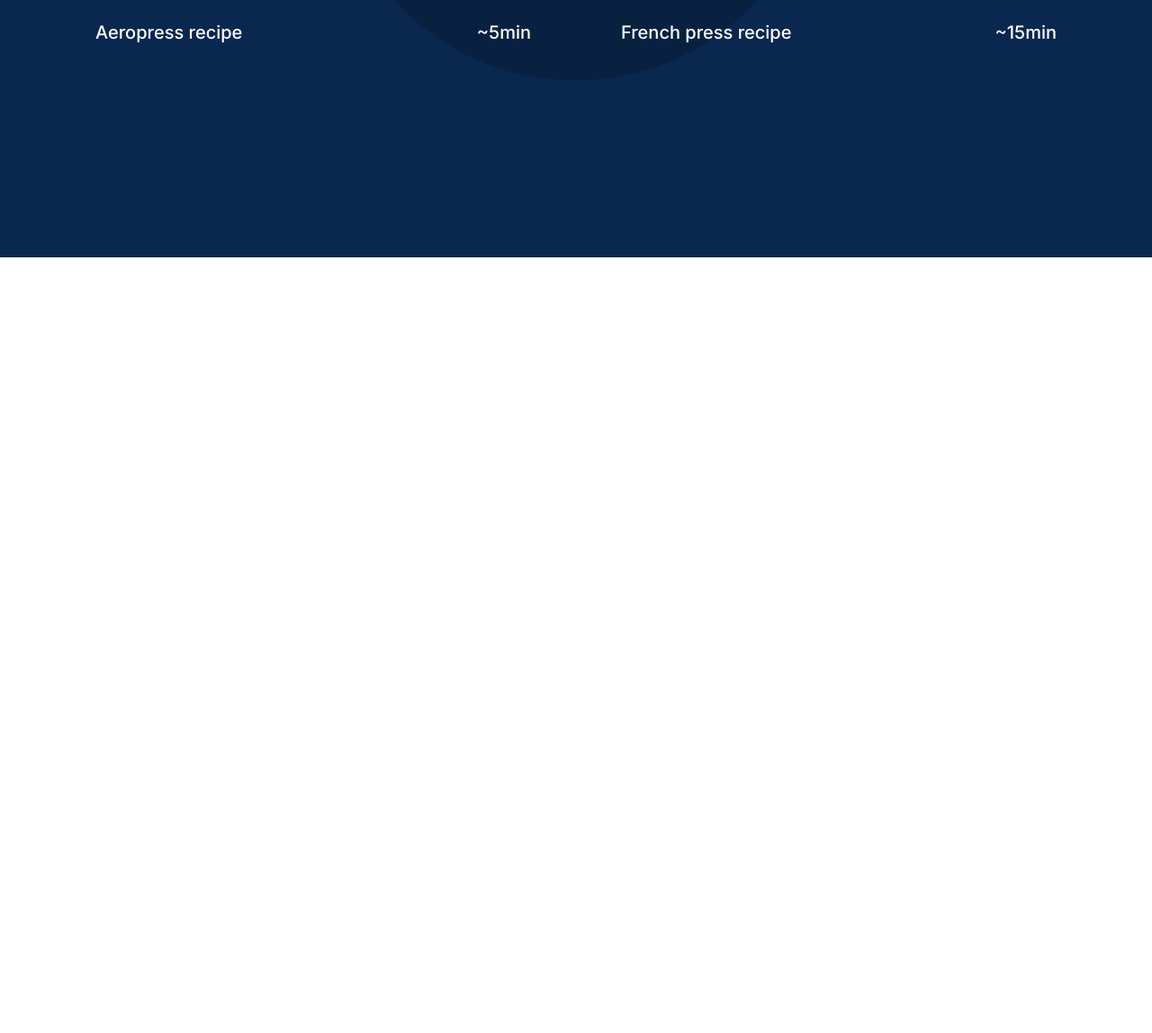
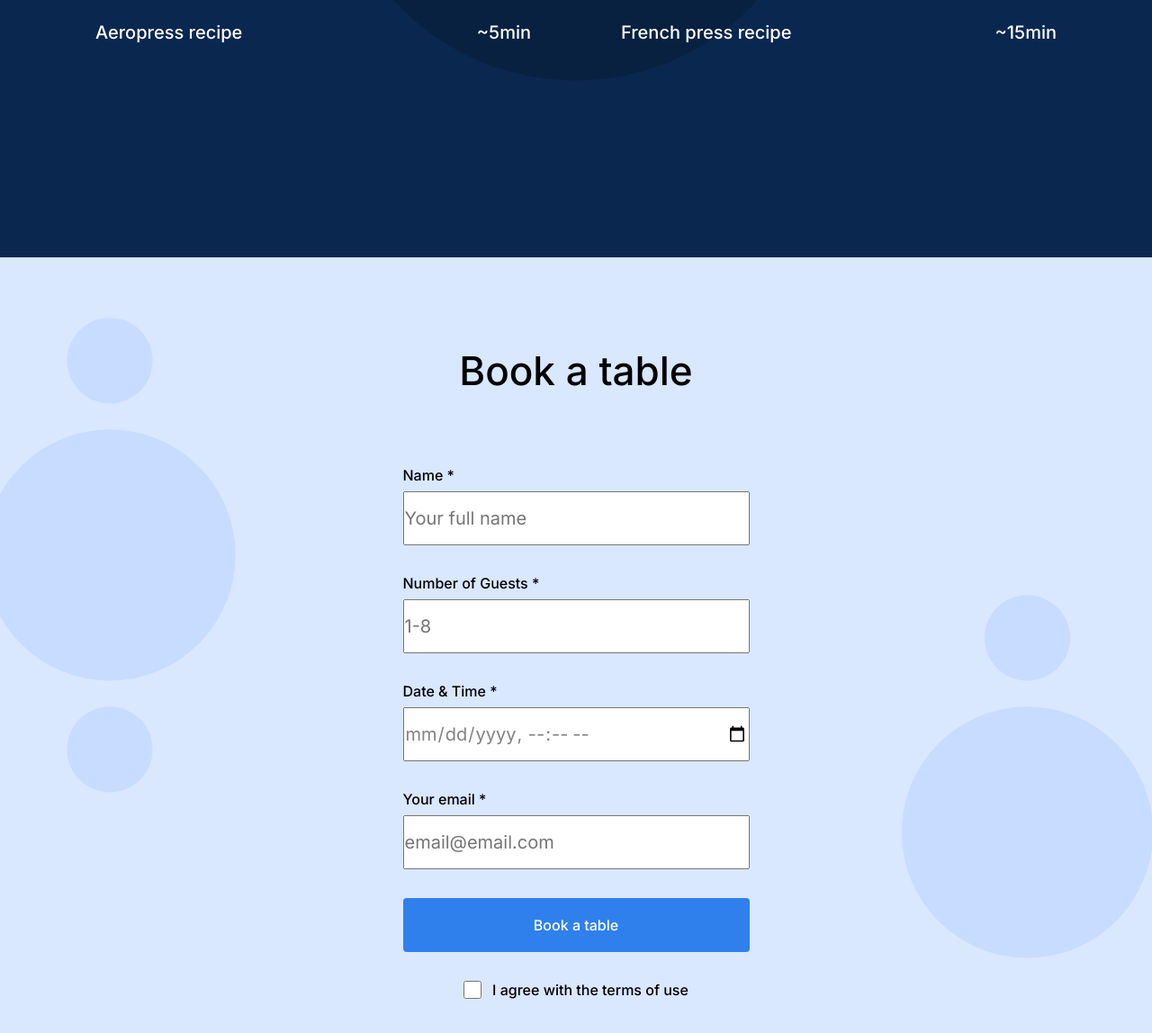
Before and after one commit to taylorrubbert/se_project_coffeeshop, a plain HTML site: page index.html in a window 1280 px wide. Shown: the part 1466-2614 px from the top of the page at 90% size. Before the commit the page ends 1752 px from the top, so only its background shows below. Drawn offline with Linux system fonts and the light colour scheme.

Commit message:
added form

```diff
--- a/index.html
+++ b/index.html
@@ -102,7 +102,61 @@
             </div>
           </div>
         </section>
-        <section class="reservation" id="Book"></section>
+        <section class="reservation" id="Book">
+          <h2 class="reservation__title">Book a table</h2>
+          <form class="reservation__form form">
+            <fieldset class="form__fieldset">
+              <label class="form__label"
+                >Name *
+                <input
+                  class="form__input"
+                  type="text"
+                  required
+                  id="guest-name"
+                  name="guest-name"
+                  placeholder="Your full name"
+                />
+              </label>
+              <label class="form__label"
+                >Number of Guests *
+                <input
+                  class="form__input"
+                  type="text"
+                  required
+                  id="guest-count"
+                  name="guest-count"
+                  placeholder="1-8"
+                  min="1"
+                  max="8"
+                />
+              </label>
+              <label class="form__label"
+                >Date & Time *
+                <input
+                  class="form__input"
+                  type="datetime-local"
+                  required
+                  id="date-time"
+                  name="date-time"
+                />
+              </label>
+              <label class="form__label"
+                >Your email *
+                <input
+                  class="form__input"
+                  type="email"
+                  placeholder="email@email.com"
+                  required
+                />
+              </label>
+            </fieldset>
+            <button type="submit" class="form__button">Book a table</button>
+            <label class="form__label form__label_type_checkbox">
+              <input type="checkbox" class="form__checkbox" />
+              I agree with the terms of use
+            </label>
+          </form>
+        </section>
         <section class="menu" id="Menu"></section>
         <section class="about" id="Contact"></section>
       </main>
--- a/pages/index.css
+++ b/pages/index.css
@@ -155,3 +155,87 @@
   display: flex;
   justify-content: space-between;
 }
+
+.reservation {
+  background-color: #d9e7ff;
+  background-image: url(/images/background_reservation.svg);
+  background-position: center;
+  background-repeat: no-repeat;
+  background-size: cover;
+  padding: 100px 0 120px;
+}
+
+.reservation__title {
+  text-align: center;
+  margin: 0 0 80px;
+  font-weight: 500;
+  font-size: 44px;
+  line-height: 52px;
+}
+
+.reservation__form {
+  margin: 0 auto;
+}
+
+.form {
+  max-width: 385px;
+}
+
+.form__input {
+  font-size: 20px;
+  line-height: 30px;
+  color: #838383;
+  height: 60px;
+  width: 100%;
+  display: block;
+  margin: 0;
+  padding: 0;
+  box-sizing: border-box;
+  margin-top: 8px;
+}
+
+.form__fieldset {
+  border: none;
+  padding: 0;
+  margin: 0;
+}
+
+.form__label {
+  font-weight: 500;
+  margin-bottom: 32px;
+  display: block;
+}
+
+.form__button {
+  border-radius: 4px;
+  opacity: 100%;
+  font-weight: 500;
+  height: 60px;
+  background-color: #2f80ed;
+  width: 100%;
+  padding: 0;
+  margin: 0;
+  border: none;
+  color: #fff;
+}
+
+.form__button:hover {
+  opacity: 70%;
+  transition: ease;
+}
+
+.form__checkbox {
+  border-radius: 2px;
+  background-color: #2f80ed;
+  background-image: url(/images/check.svg);
+  font-weight: 500;
+  height: 20px;
+  width: 20px;
+}
+
+.form__label_type_checkbox {
+  display: flex;
+  justify-content: center;
+  margin-top: 32px;
+  gap: 12px;
+}
```
